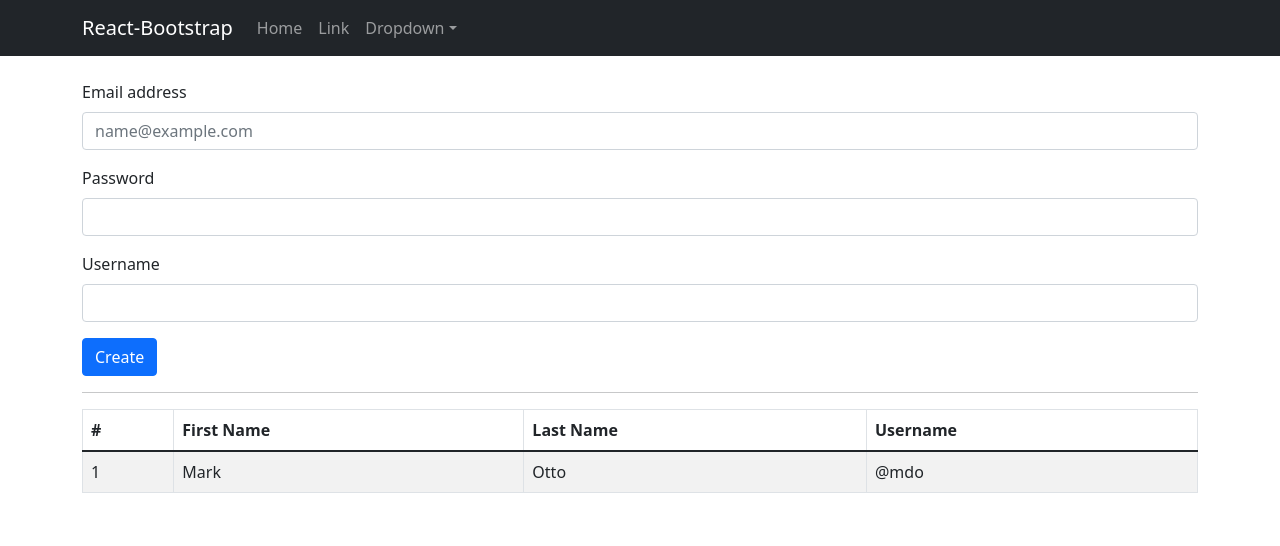
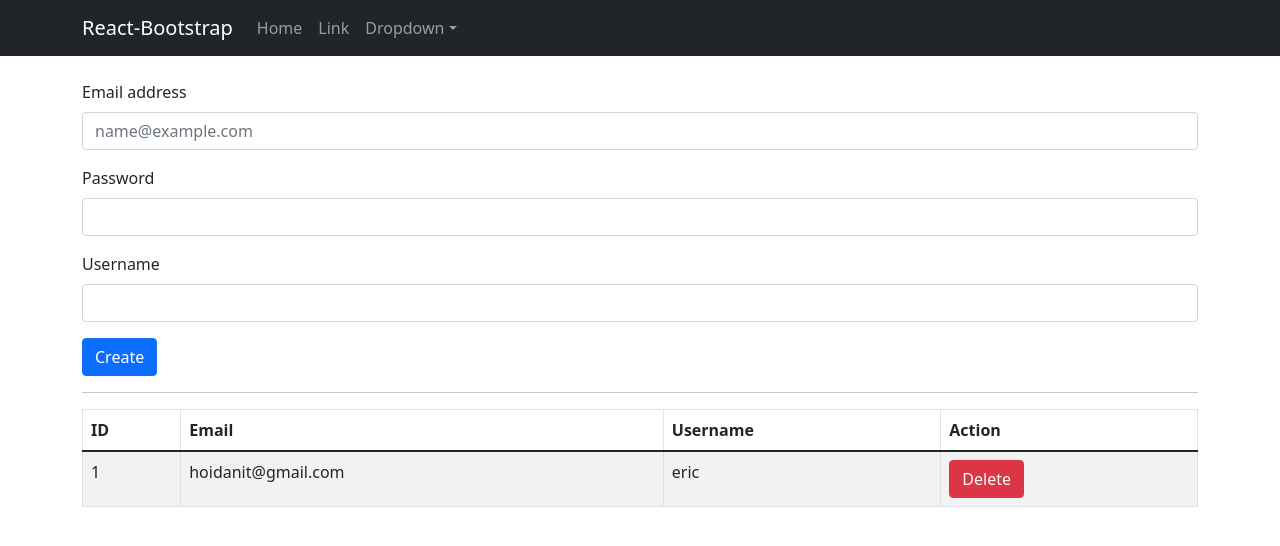
Before and after one commit to NgoTanPhat-CDTH17PMC/redux-ultimate, a React (Create React App) app in the folder react/: page / in a window 1280 px wide. Shown: the top 546 px of the page. Built offline with nearby package versions, Linux system fonts and the light colour scheme; no server answers.

Commit message:
fetch data without redux

```diff
--- a/react/src/App.js
+++ b/react/src/App.js
@@ -2,8 +2,7 @@ import logo from "./logo.svg";
 import "./App.css";
 import { increaseCounter, decreaseCounter } from "./action/actions";
 import { connect, useDispatch, useSelector } from "react-redux";
-import axios from "axios";
-import { useEffect } from "react";
+
 import Home from "./components/Home";
 
 function App(props) {
@@ -16,14 +15,6 @@ function App(props) {
     dispatch(increaseCounter());
   };
 
-  const fetchAllUser = async () => {
-    const res = await axios.get("http://localhost:8080/users/all");
-    const data = res && res.data ? res.data : [];
-  };
-
-  useEffect(() => {
-    fetchAllUser();
-  }, []);
   return (
     <div className="App">
       {/* <header className="App-header">
--- a/react/src/components/TableUser.js
+++ b/react/src/components/TableUser.js
@@ -1,25 +1,67 @@
 import Container from "react-bootstrap/Container";
 import Table from "react-bootstrap/Table";
+import Button from "react-bootstrap/Button";
+import axios from "axios";
+import { useEffect, useState } from "react";
+
 const TableUser = (props) => {
+  const [listUser, setListUser] = useState([
+    {
+      createdAt: "2023-08-21T13:54:20.000Z",
+      email: "hoidanit@gmail.com",
+      id: 1,
+      password: "$2a$10$.xbnQqT65dTljPL6VbE79.TQldNUQo/OVBJPABzbYs9NSqknP5/7i",
+      updatedAt: "2023-08-21T13:54:20.000Z",
+      username: "eric",
+    },
+  ]);
+
+  const fetchAllUser = async () => {
+    const res = await axios.get("http://localhost:8080/users/all");
+    const data = res && res.data ? res.data : [];
+    setListUser(data);
+  };
+
+  useEffect(() => {
+    fetchAllUser();
+  }, []);
+
+  const handleDeleteUser = (user) => {
+    console.log(user);
+  };
+
   return (
     <Container>
       <hr />
       <Table striped bordered hover responsive="xl">
         <thead>
           <tr>
-            <th>#</th>
-            <th>First Name</th>
-            <th>Last Name</th>
+            <th>ID</th>
+            <th>Email</th>
             <th>Username</th>
+            <th>Action</th>
           </tr>
         </thead>
         <tbody>
-          <tr>
-            <td>1</td>
-            <td>Mark</td>
-            <td>Otto</td>
-            <td>@mdo</td>
-          </tr>
+          {listUser &&
+            listUser.length > 0 &&
+            listUser.map((item, index) => {
+              return (
+                <tr key={`users-${index}`}>
+                  <td>{index + 1}</td>
+                  <td>{item.email}</td>
+                  <td>{item.username}</td>
+                  <td>
+                    <Button
+                      variant="danger"
+                      onClick={(event) => handleDeleteUser(item)}
+                    >
+                      Delete
+                    </Button>
+                  </td>
+                </tr>
+              );
+            })}
         </tbody>
       </Table>
     </Container>
```
